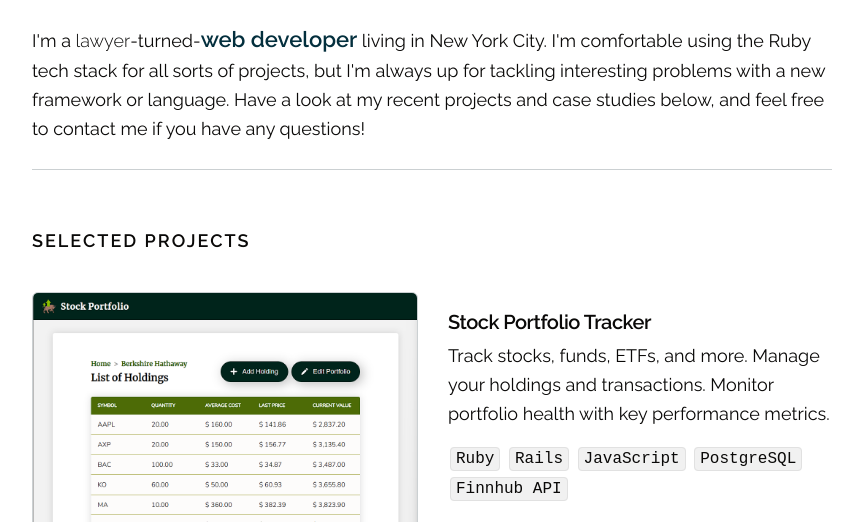
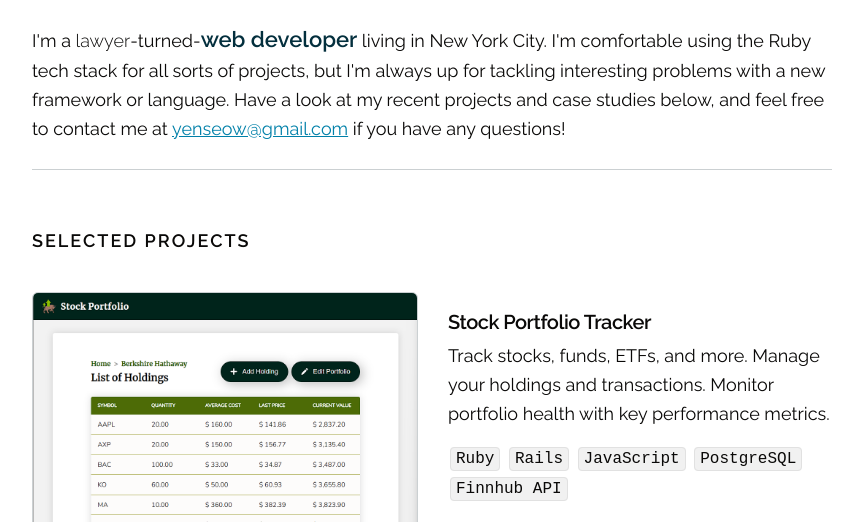
Before and after one commit to max-tys/max-tys.github.io, a plain HTML site: page index.html in a window 1280 px wide. Shown: the part 278-800 px from the top of the page, without its empty margins (208-1071 px from the left). Drawn offline with Linux system fonts and the light colour scheme.

Commit message:
add email address

```diff
--- a/index.html
+++ b/index.html
@@ -15,7 +15,7 @@
     <section class="header">
       <h1>Hello, I'm Max &#128075;</h1>
       <div class="social-links">
-        <a href="mailto:yenseow@gmail.com" target="_blank">
+        <a href="mailto:yenseow@gmail.com">
           <img class="icon" src="assets/images/email.png" alt="email">
         </a>
         <a href="https://github.com/max-tys" target="_blank">
@@ -28,7 +28,7 @@
           <img class="icon" src="assets/images/resume.png" alt="resume">
         </a>
       </div>
-      <p>I'm a <span class="deemphasise">lawyer</span>-turned-<span class="emphasise">web developer</span> living in New York City. I'm comfortable using the Ruby tech stack for all sorts of projects, but I'm always up for tackling interesting problems with a new framework or language. Have a look at my recent projects and case studies below, and feel free to contact me if you have any questions!</p>
+      <p>I'm a <span class="deemphasise">lawyer</span>-turned-<span class="emphasise">web developer</span> living in New York City. I'm comfortable using the Ruby tech stack for all sorts of projects, but I'm always up for tackling interesting problems with a new framework or language. Have a look at my recent projects and case studies below, and feel free to contact me at <a href="mailto:yenseow@gmail.com">yenseow@gmail.com</a> if you have any questions!</p>
     </section>
 
     <div class="docs-section examples">
```
